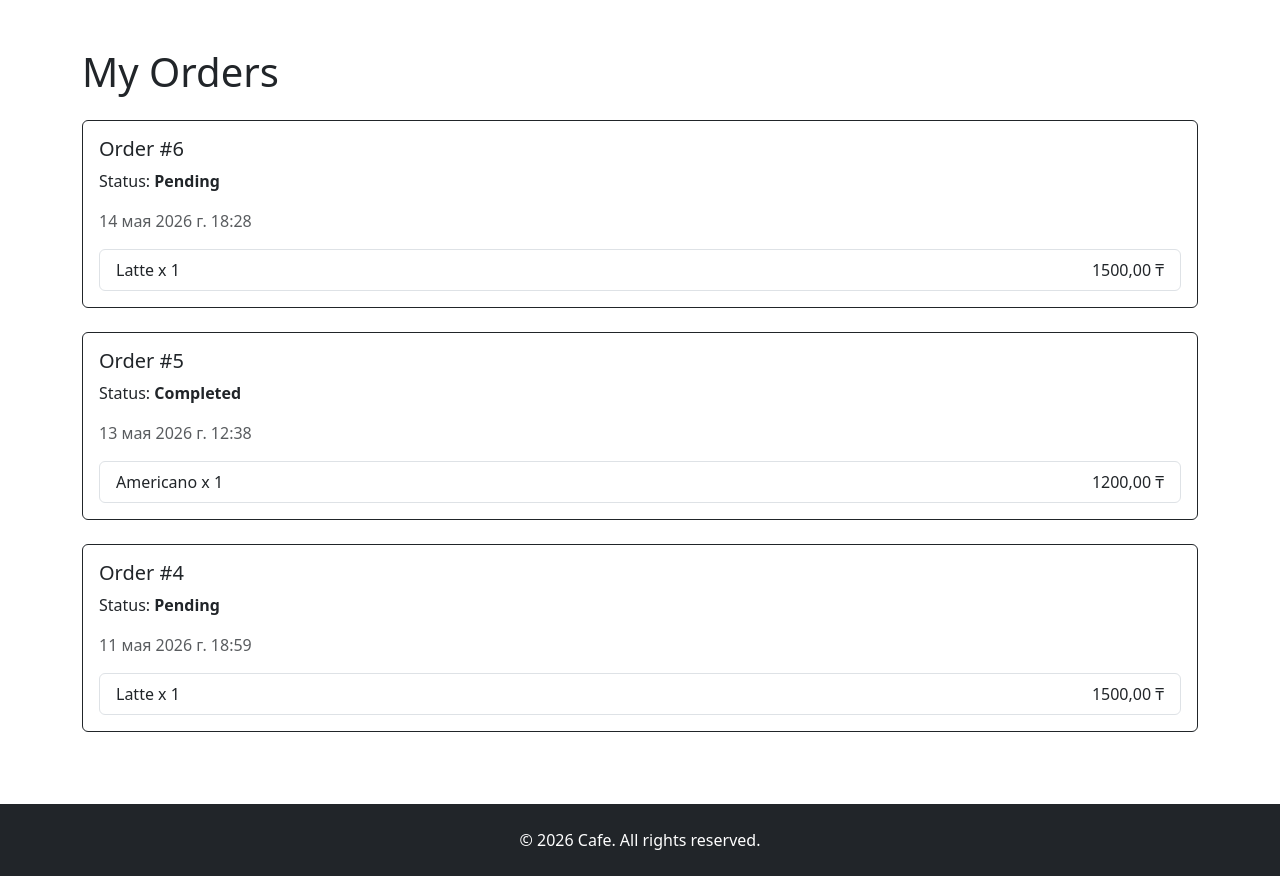
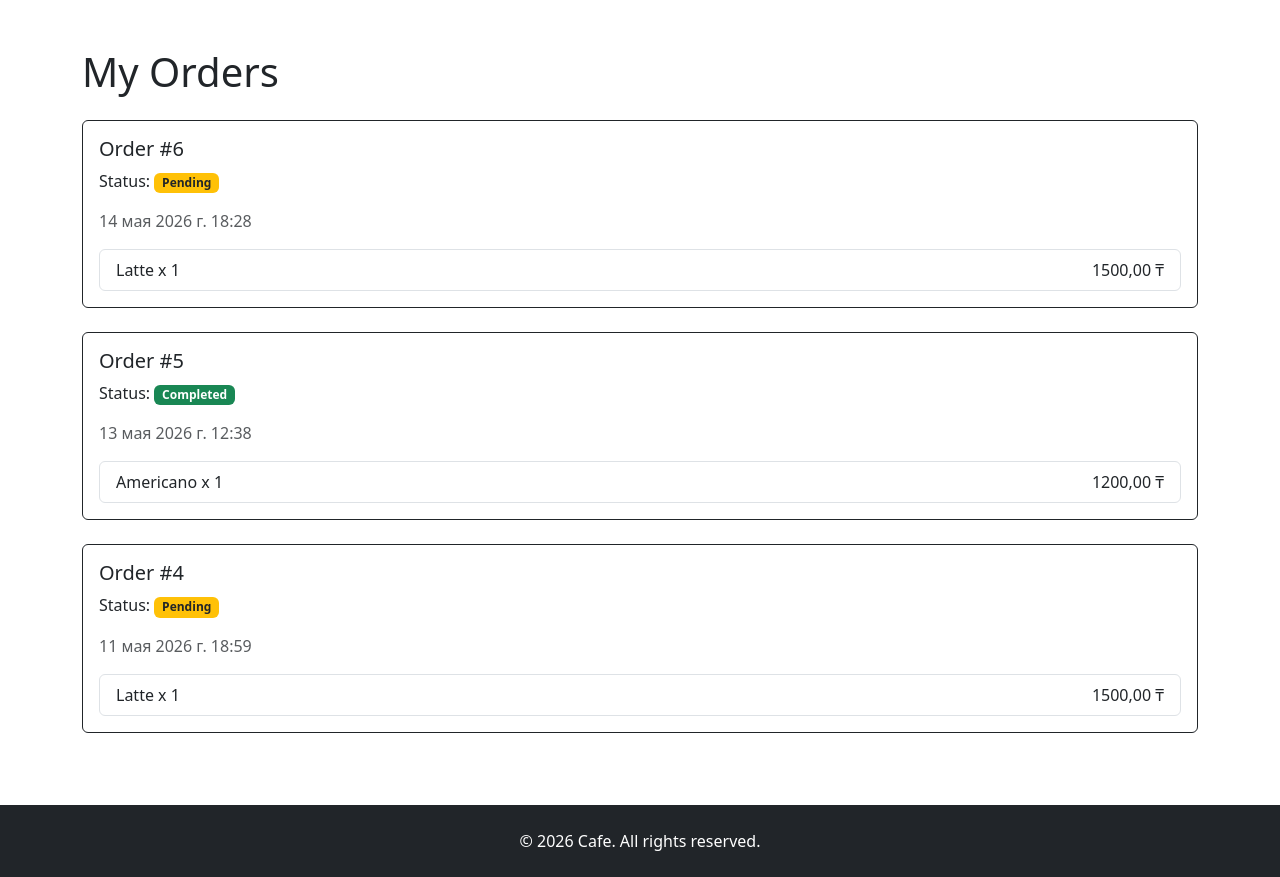
Before and after one commit to koakamn/cafe-management-system, a Django app: page /cart/my-orders/ in a window 1280 px wide. Shown: the part 66-943 px from the top of the page. Run offline with Django 5.2, Linux system fonts and the light colour scheme; a user stored in the database is signed in; data comes from the database, SQL or seed files in the repository; both versions use the stored data as it was after the commit.

Commit message:
status color

```diff
--- a/cafe/orders/templates/orders/my_orders.html
+++ b/cafe/orders/templates/orders/my_orders.html
@@ -15,12 +15,26 @@
         <h5>
             Order #{{ order.id }}
         </h5>
-        <p>
-            Status:
-            <span class="fw-bold">
-                {{order.get_status_display}}
-            </span>
-        </p>
+     <p class="mt-2">
+    Status:
+    {% if order.status == 'pending' %}
+        <span class="badge bg-warning text-dark">
+            Pending
+        </span>
+    {% elif order.status == 'preparing' %}
+        <span class="badge bg-primary">
+            Preparing
+        </span>
+    {% elif order.status == 'delivering' %}
+        <span class="badge bg-info text-dark">
+            Delivering
+        </span>
+    {% elif order.status == 'completed' %}
+        <span class="badge bg-success">
+            Completed
+        </span>
+    {% endif %}
+</p>
 
         <p class="text-muted">
             {{ order.created_at }}
```
Also changed, not shown: cafe/db.sqlite3.
